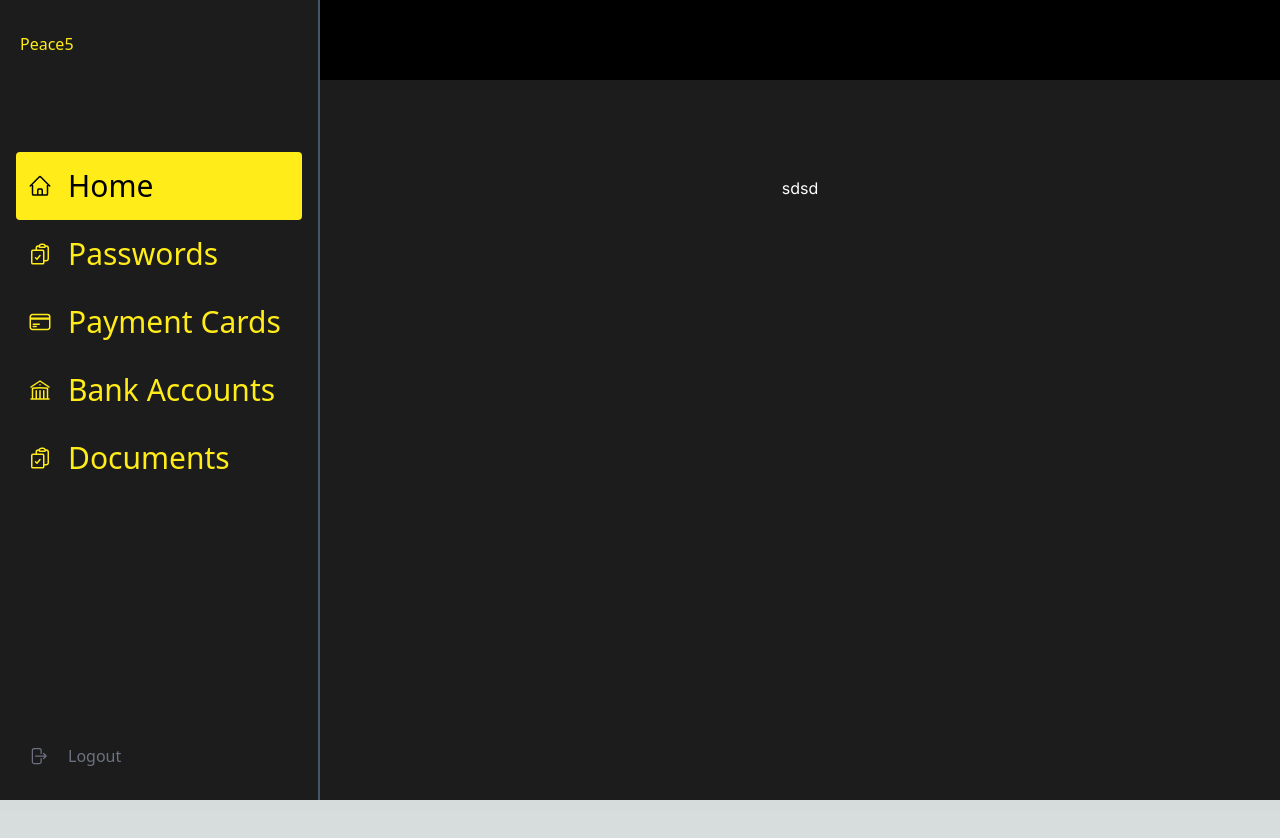
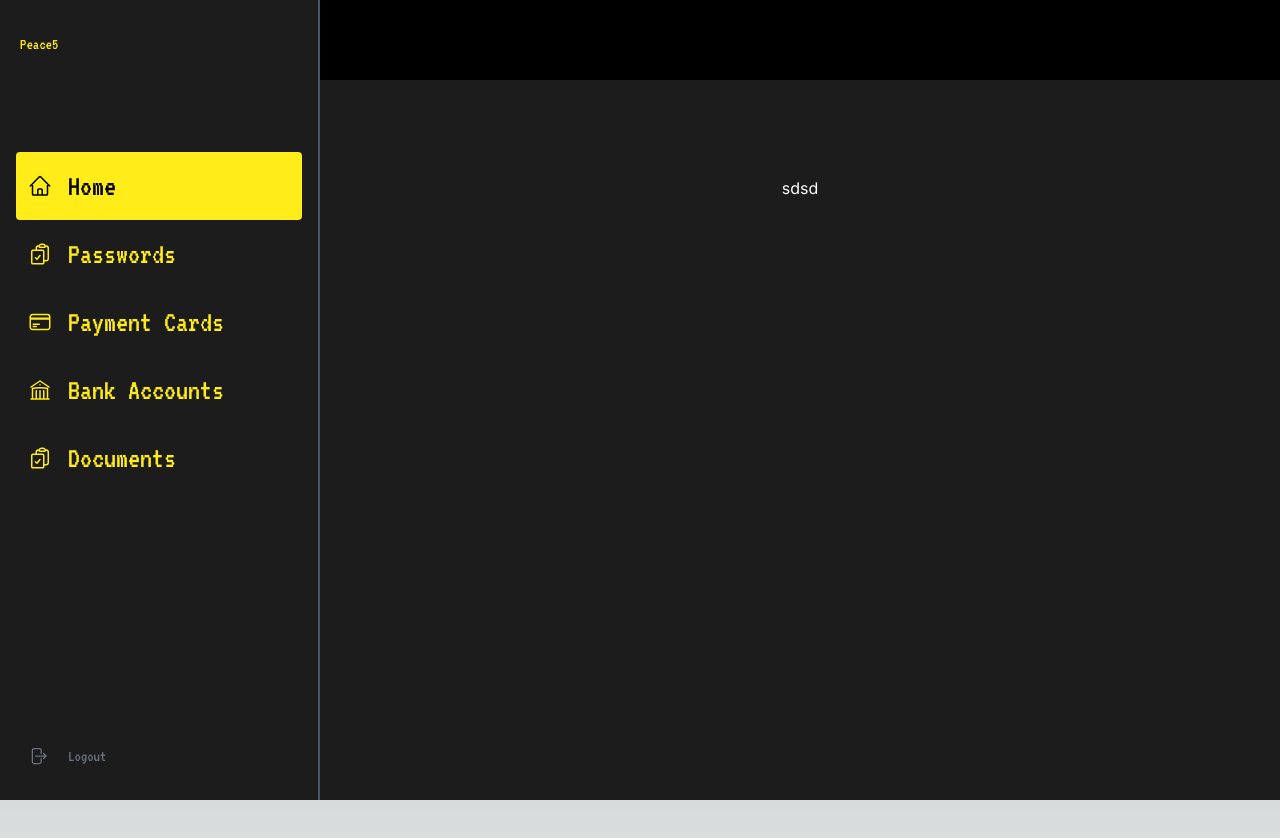
Before and after one commit to Moganesan/peace5, a Next.js app: page / in a window 1280 px wide. Shown: the top 838 px of the page. Built offline with nearby package versions, Linux system fonts and the light colour scheme.

Commit message:
font added

```diff
--- a/pages/_app.tsx
+++ b/pages/_app.tsx
@@ -3,14 +3,20 @@ import type { AppProps } from "next/app";
 import { QueryClientProvider, QueryClient } from "react-query";
 import { ReactQueryDevtools } from "react-query/devtools";
 import { Web5ContextProvider } from "@/context/web5";
+import { VT323 } from "next/font/google";
+
+const font = VT323({ subsets: ["latin"], weight: "400" });
+
 const queryClient = new QueryClient();
 
 export default function App({ Component, pageProps }: AppProps) {
   return (
     <QueryClientProvider client={queryClient}>
       <Web5ContextProvider>
-        <Component {...pageProps} />
-        <ReactQueryDevtools initialIsOpen />
+        <main className={font.className}>
+          <Component {...pageProps} />
+          <ReactQueryDevtools initialIsOpen />
+        </main>
       </Web5ContextProvider>
     </QueryClientProvider>
   );
```
